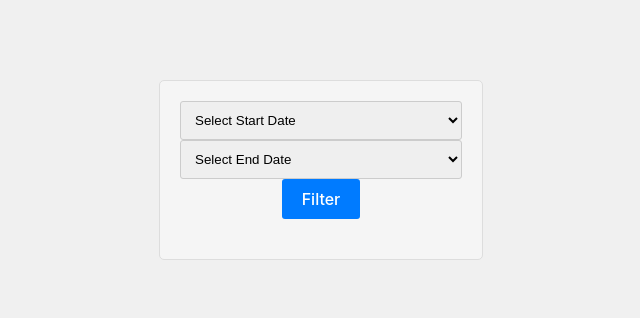
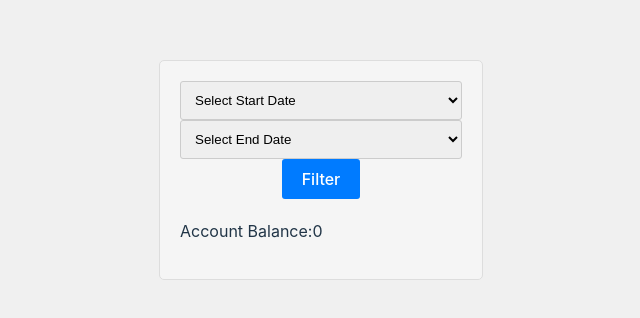
Before and after one commit to Netdreion/Bank-Study, a React (Vite) app: page / in a window 1280 px wide. Shown: the part 230-548 px from the top of the page, without its empty margins (319-959 px from the left). Built offline with nearby package versions, Linux system fonts and the light colour scheme.

Commit message:
balance show

```diff
--- a/src/App.css
+++ b/src/App.css
@@ -59,6 +59,7 @@ body {
 .results li {
   padding: 5px 0;
   font-size: 16px;
+  color: #007bff;
 }
 
 /* Media query for responsiveness */
--- a/src/Components/TransactionFilters.jsx
+++ b/src/Components/TransactionFilters.jsx
@@ -14,6 +14,11 @@ const TransactionFilters = () => {
     });
     setOutput(filteredData);
   };
+
+  const accountBalance = output.reduce(
+    (total, transaction) => (total += transaction.amount),
+    0
+  );
 
   return (
     <div className="container">
@@ -44,6 +49,7 @@ const TransactionFilters = () => {
           <button onClick={() => filter()}>Filter</button>
         </div>
         <div className="results">
+          <div>Account Balance:{accountBalance}</div>
           <ul>
             {output.map((item, index) => (
               <div key={index}>
```
